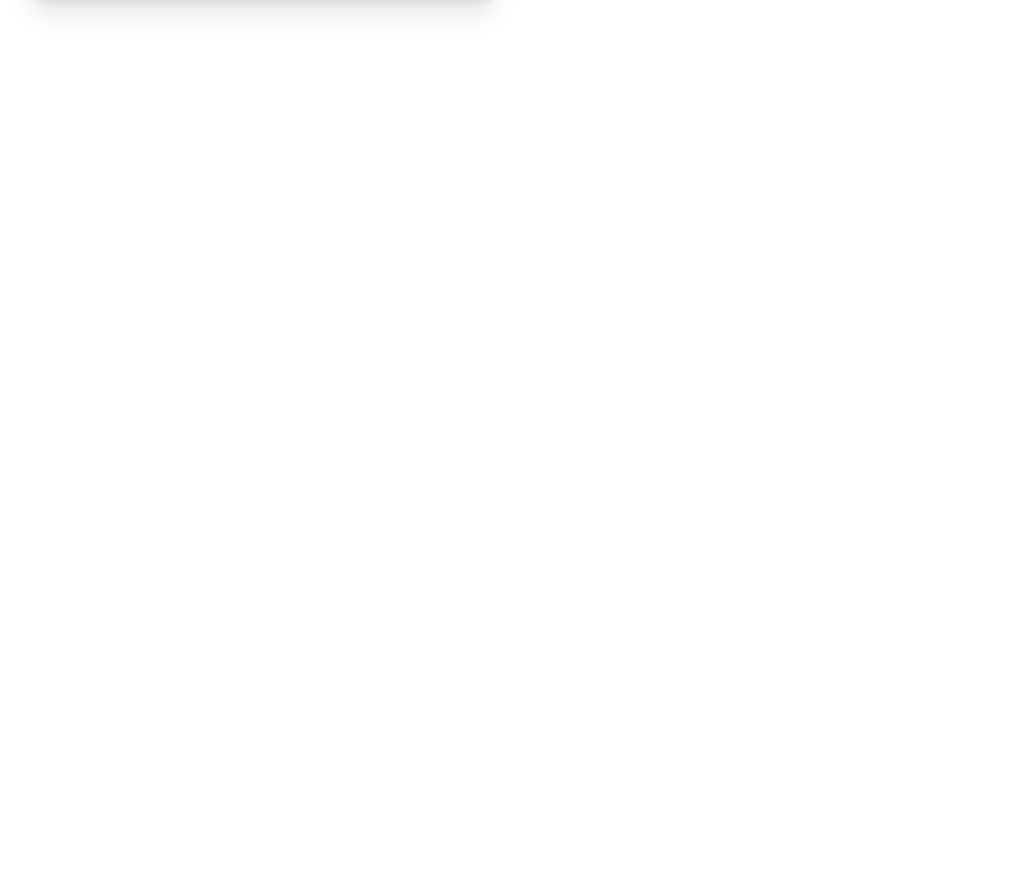
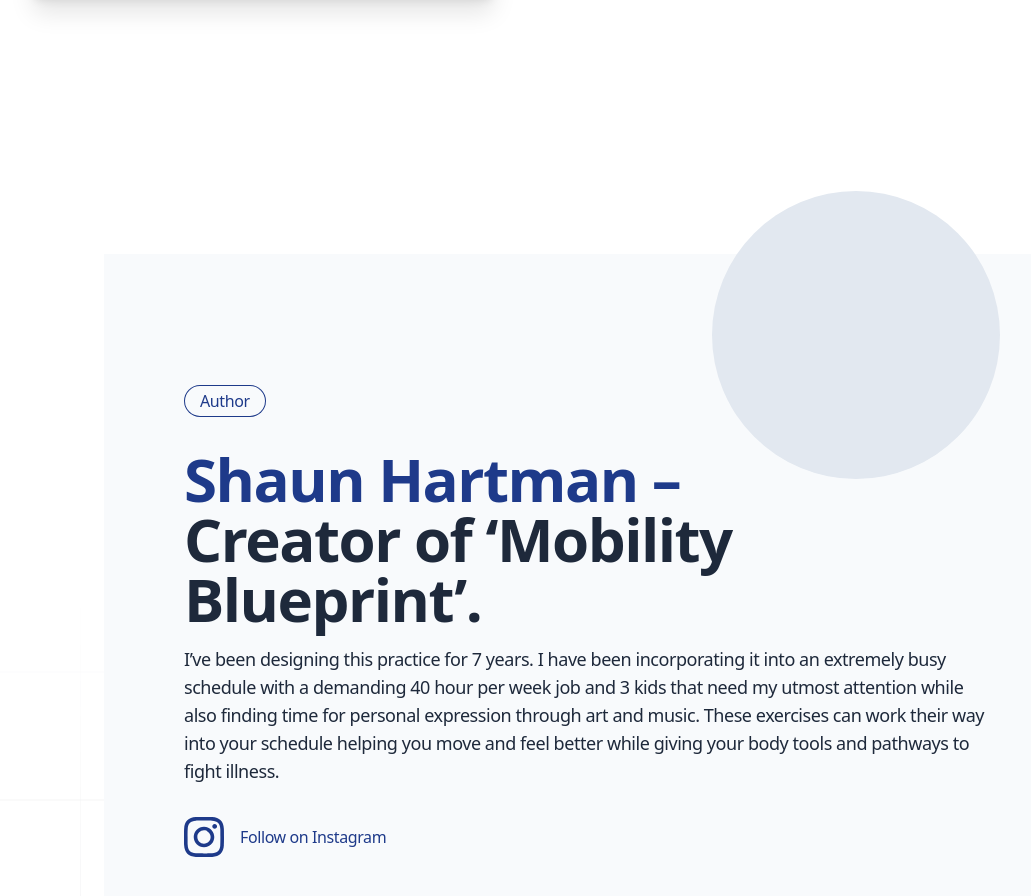
Before and after one commit to artisan-code-team/mobility-blueprint-2025, a Next.js app: page / in a window 1280 px wide. Shown: the part 610-1506 px from the top of the page, without its empty margins (48-1079 px from the left). Before the commit the page ends 800 px from the top, so only its background shows below. Built offline with nearby package versions, Linux system fonts and the light colour scheme; no server answers.

Commit message:
Feat: Created Author component and added into the app.

```diff
--- /dev/null
+++ b/app/components/Author.tsx
@@ -0,0 +1,56 @@
+import Link from "next/link";
+
+import { GridPattern } from "./GridPattern";
+import { SectionHeading } from "./SectionHeading";
+
+function InstagramIcon(props: React.ComponentPropsWithoutRef<"svg">) {
+  return (
+    <svg xmlns="http://www.w3.org/2000/svg" viewBox="0 0 24 24" {...props}>
+      <path d="M12 2.163c3.204 0 3.584.012 4.85.07 3.252.148 4.771 1.691 4.919 4.919.058 1.265.069 1.645.069 4.849 0 3.205-.012 3.584-.069 4.849-.149 3.225-1.664 4.771-4.919 4.919-1.266.058-1.644.07-4.85.07-3.204 0-3.584-.012-4.849-.07-3.26-.149-4.771-1.699-4.919-4.92-.058-1.265-.07-1.644-.07-4.849 0-3.204.013-3.583.07-4.849.149-3.227 1.664-4.771 4.919-4.919 1.266-.057 1.645-.069 4.849-.069zm0-2.163c-3.259 0-3.667.014-4.947.072-4.358.2-6.78 2.618-6.98 6.98-.059 1.281-.073 1.689-.073 4.948 0 3.259.014 3.668.072 4.948.2 4.358 2.618 6.78 6.98 6.98 1.281.058 1.689.072 4.948.072 3.259 0 3.668-.014 4.948-.072 4.354-.2 6.782-2.618 6.979-6.98.059-1.28.073-1.689.073-4.948 0-3.259-.014-3.667-.072-4.947-.196-4.354-2.617-6.78-6.979-6.98-1.281-.059-1.69-.073-4.949-.073zm0 5.838c-3.403 0-6.162 2.759-6.162 6.162s2.759 6.163 6.162 6.163 6.162-2.759 6.162-6.163c0-3.403-2.759-6.162-6.162-6.162zm0 10.162c-2.209 0-4-1.79-4-4 0-2.209 1.791-4 4-4s4 1.791 4 4c0 2.21-1.791 4-4 4zm6.406-11.845c-.796 0-1.441.645-1.441 1.44s.645 1.44 1.441 1.44c.795 0 1.439-.645 1.439-1.44s-.644-1.44-1.439-1.44z" />
+    </svg>
+  );
+}
+
+export function Author() {
+  return (
+    <section
+      id="author"
+      aria-labelledby="author-title"
+      className="relative scroll-mt-14 pb-3 pt-8 sm:scroll-mt-32 sm:pb-16 sm:pt-10 lg:pt-16"
+    >
+      <div className="absolute inset-x-0 bottom-0 top-1/2 text-slate-800/10 [mask-image:linear-gradient(transparent,white)]">
+        <GridPattern x="50%" y="100%" />
+      </div>
+      <div className="relative mx-auto max-w-5xl pt-16 sm:px-6">
+        <div className="bg-slate-50 pt-px sm:rounded-6xl">
+          <div className="relative mx-auto -mt-16 h-44 w-44 overflow-hidden rounded-full bg-slate-200 md:float-right md:h-64 md:w-64 md:[shape-outside:circle(40%)] lg:mr-20 lg:h-72 lg:w-72"></div>
+          <div className="px-4 py-10 sm:px-10 sm:py-16 md:py-20 lg:px-20 lg:py-32">
+            <SectionHeading id="author-title">Author</SectionHeading>
+            <p className="mt-8 font-display text-5xl font-extrabold tracking-tight text-slate-800 sm:text-6xl">
+              <span className="block text-blue-900">Shaun Hartman –</span>{" "}
+              Creator of ‘Mobility Blueprint’.
+            </p>
+            <p className="mt-4 text-lg tracking-tight text-slate-800">
+              I’ve been designing this practice for 7 years. I have been
+              incorporating it into an extremely busy schedule with a demanding
+              40 hour per week job and 3 kids that need my utmost attention
+              while also finding time for personal expression through art and
+              music. These exercises can work their way into your schedule
+              helping you move and feel better while giving your body tools and
+              pathways to fight illness.
+            </p>
+            <p className="mt-8">
+              <Link
+                href="#"
+                className="inline-flex items-center text-base font-medium tracking-tight text-blue-900"
+              >
+                <InstagramIcon className="h-10 w-10 fill-current" />
+                <span className="ml-4">Follow on Instagram</span>
+              </Link>
+            </p>
+          </div>
+        </div>
+      </div>
+    </section>
+  );
+}
--- a/app/page.tsx
+++ b/app/page.tsx
@@ -1,10 +1,13 @@
-'use client'
+"use client";
 
-import { Hero } from "./components/Hero"
-
+import { Author } from "./components/Author";
+import { Hero } from "./components/Hero";
 
 export default function Home() {
   return (
-    <Hero />
-  )
+    <>
+      <Hero />
+      <Author />
+    </>
+  );
 }
```
